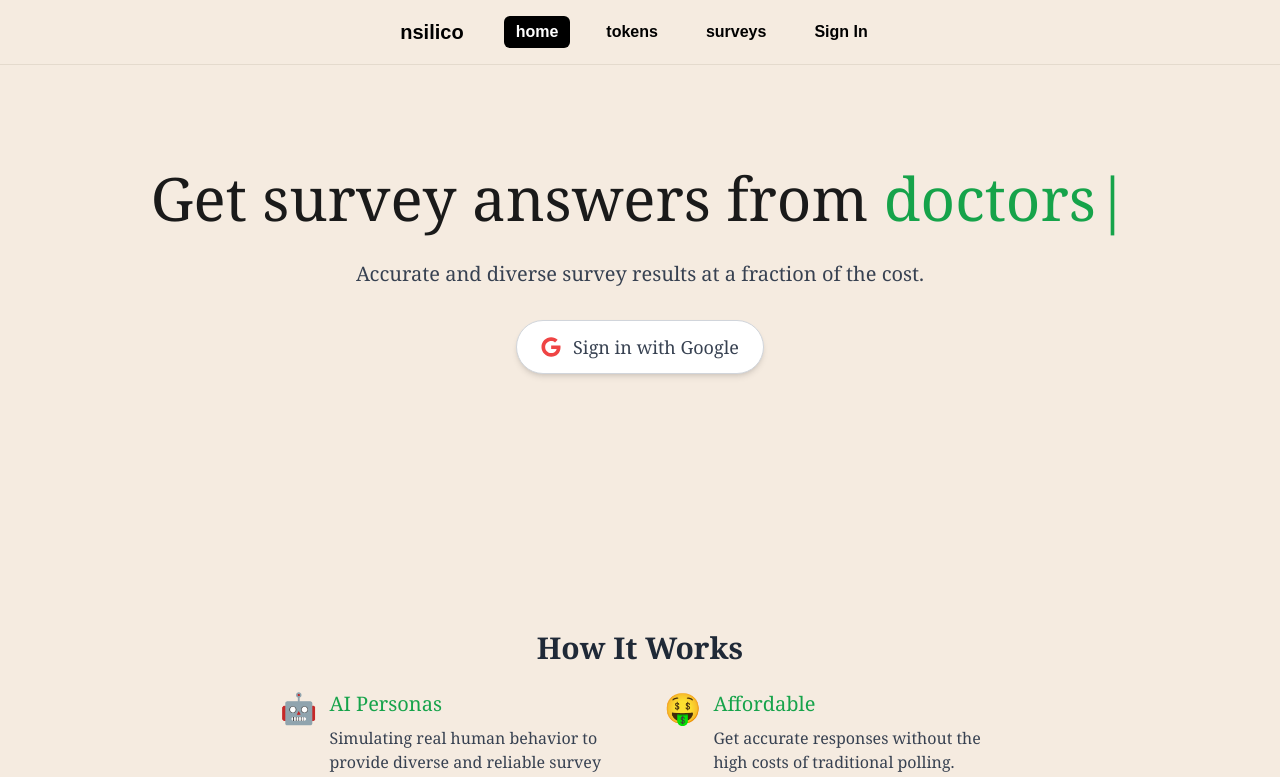
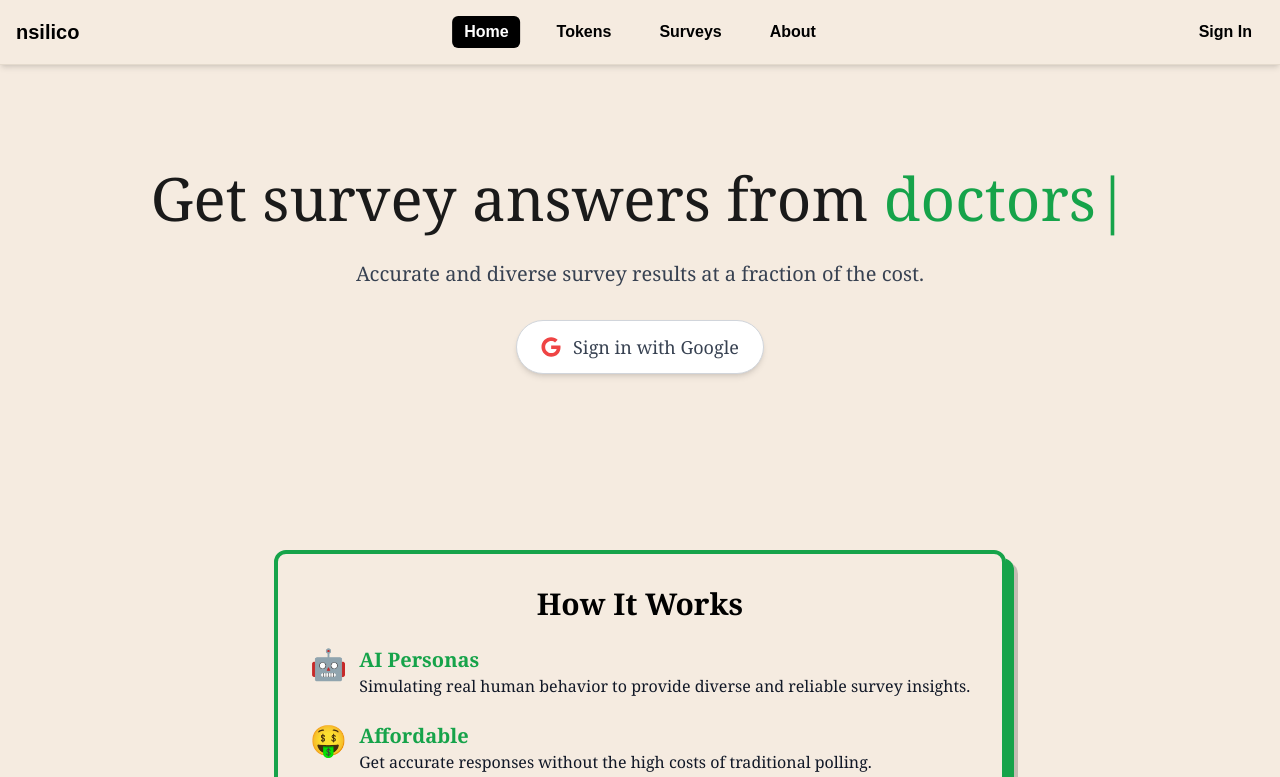
Before and after one commit to freesampul/insilico-surveys, a Next.js app: page / in a window 1280 px wide. Shown: the top 777 px of the page. Built offline with nearby package versions, Linux system fonts and the light colour scheme; no server answers.

Commit message:
finalized visuals?

```diff
--- /dev/null
+++ b/src/app/about/page.tsx
@@ -0,0 +1,65 @@
+"use client";
+
+import Link from "next/link";
+import drew from "./founder-photos/drew.jpeg";
+import sam from "./founder-photos/smam.jpeg";
+import Image from "next/image";
+
+
+export default function AboutPage() {
+  return (
+    <main className="flex flex-col min-h-screen bg-[#f5ebe0] text-gray-900 font-serif items-center">
+      {/* Page Header */}
+      <section className="relative text-center w-full py-20 px-6">
+        <h1 className="text-6xl font-bold text-black drop-shadow-lg">About <span className="text-green-600">Nsilico</span></h1>
+        <p className="text-xl text-gray-800 max-w-3xl mx-auto mt-4">
+          Revolutionizing surveys with <span className="text-green-600 font-semibold">AI-generated responses.</span>
+          Fast, cost-effective, and scalable insights tailored to your needs.
+        </p>
+      </section>
+
+      {/* About Section */}
+      <section className="relative w-full py-20 flex justify-center">
+        <div className="about-box max-w-3xl p-10 relative">
+          <h2 className="text-3xl font-bold text-center mb-6">Our <span className="text-green-600">Mission</span></h2>
+          <p className="text-lg text-black leading-relaxed text-center">
+            At <strong className="text-green-600">Nsilico</strong>, we believe <em>surveys should be smarter.</em>
+            Our AI personas provide <span className="text-green-600 font-semibold">accurate, nuanced responses</span> based on demographic & personality traits,
+            helping researchers, businesses, and educators get <span className="text-green-600">realistic, actionable data.</span>
+          </p>
+        </div>
+      </section>
+
+      {/* Founders Section */}
+      <section className="relative w-full py-20 flex flex-col items-center">
+        <h2 className="text-4xl font-bold text-center mb-6">Meet the <span className="text-green-600">Founders</span></h2>
+
+        <div className="grid grid-cols-1 md:grid-cols-2 gap-10 max-w-4xl">
+          {/* Founder 1 */}
+          <div className="founder-card">
+            <div className="founder-image">
+              <Image src={drew} alt="Andrew Wesel" width={120} height={120} className="rounded-full object-cover w-32 h-32 mx-auto" />
+            </div>
+            <h3 className="text-2xl font-semibold text-black mt-4">Andrew Wesel</h3>
+            <p className="text-gray-700 text-center">Studying AI @ Stanford | <span className="text-green-600">AI & Research</span></p>
+          </div>
+
+          {/* Founder 2 */}
+          <div className="founder-card">
+            <div className="founder-image">
+              <Image src={sam} alt="Sam Pulaski" width={120} height={120} className="rounded-full object-cover w-32 h-32 mx-auto" />
+            </div>
+            <h3 className="text-2xl font-semibold text-black mt-4">Sam Pulaski</h3>
+            <p className="text-gray-700 text-center">Studying CS and Business @ NYU | <span className="text-green-600">Product & Strategy</span></p>
+          </div>
+        </div>
+      </section>
+
+      {/* Footer */}
+      <footer className="bg-[#f5ebe0] w-full text-center py-6 mt-auto text-gray-500">
+        <p>© 2025 Nsilico. All Rights Reserved.</p>
+        <Link href="/" className="text-green-600 font-semibold hover:underline">Back to Home</Link>
+      </footer>
+    </main>
+  );
+}
--- a/src/app/components/Navbar.tsx
+++ b/src/app/components/Navbar.tsx
@@ -6,6 +6,7 @@ import { signOut } from "firebase/auth"; // Firebase sign-out method
 import { auth } from "../../utils/firebase.utils"; // Import auth from utils
 import Link from "next/link"; // Link for routing between pages
 import { usePathname } from "next/navigation"; // Import usePathname to get the current path
+import { FaCoins } from "react-icons/fa"; // Import token icon
 
 const Navbar = () => {
     const { user, tokens, loading } = useAuth(); // Get the user and tokens from context
@@ -30,32 +31,40 @@ const Navbar = () => {
     }
 
     return (
-        <nav className="bg-[#f5ebe0] p-4 flex justify-center items-center shadow-md border-b border-[#e4dacd]">
-            <div className="text-black text-center">
-                <h1 className="text-xl font-bold">nsilico</h1>
+        <nav className="bg-[#f5ebe0] p-4 flex items-center justify-between shadow-md border-b border-[#e4dacd] relative">
+            {/* Left Side: Logo */}
+            <div className="text-black font-bold text-xl">nsilico</div>
+
+            {/* Center: Navigation Links */}
+            <div className="absolute left-1/2 transform -translate-x-1/2 flex space-x-6">
+                <NavItem href="/" pathname={pathname}>Home</NavItem>
+                <NavItem href="/tokens" pathname={pathname}>Tokens</NavItem>
+                <NavItem href="/surveys" pathname={pathname}>Surveys</NavItem>
+                <NavItem href="/about" pathname={pathname}>About</NavItem>
             </div>
-            <div className="flex items-center space-x-6 ml-10">
-                <NavItem href="/" pathname={pathname}>home</NavItem>
-                <NavItem href="/tokens" pathname={pathname}>tokens</NavItem>
-                <NavItem href="/surveys" pathname={pathname}>surveys</NavItem>
+
+            {/* Right Side: User Section */}
+            <div className="flex items-center space-x-3">
                 {user ? (
                     <div className="relative">
+                        {/* Username + Token Count */}
                         <button
                             onClick={() => setShowDropdown(!showDropdown)} // Toggle dropdown visibility
-                            className="text-black font-semibold px-3 py-1 rounded-md hover:bg-black hover:text-white transition-all"
+                            className="text-black font-semibold px-3 py-1 rounded-md hover:bg-black hover:text-white transition-all flex items-center gap-2"
                         >
-                            welcome, {user.displayName}!
+                            {user.displayName}
+                            <FaCoins className="text-yellow-500 text-lg" />
+                            <span className="font-bold text-black">{tokens}</span>
                         </button>
+
+                        {/* Sign Out Dropdown - Positioned Below */}
                         {showDropdown && (
-                            <div className="absolute right-0 mt-2 bg-[#d6ccc2] text-black rounded-lg shadow-lg w-40">
-                                <div className="p-2 text-sm">
-                                    <p className="text-black">Tokens: {tokens}</p>
-                                </div>
+                            <div className="absolute right-0 top-full mt-2 bg-[#d6ccc2] text-black rounded-lg shadow-lg w-40">
                                 <button
                                     onClick={handleSignOut} // Handle sign-out
                                     className="w-full text-left p-2 hover:bg-[#e4dacd] rounded-lg"
                                 >
-                                    sign out
+                                    Sign Out
                                 </button>
                             </div>
                         )}
@@ -69,7 +78,7 @@ const Navbar = () => {
 };
 
 // Reusable Nav Item with active page highlighting
-const NavItem = ({ href, pathname, children }) => {
+const NavItem = ({ href, pathname, children }: { href: string, pathname: string, children: React.ReactNode }) => {
     const isActive = pathname === href;
 
     return (
--- a/src/app/globals.css
+++ b/src/app/globals.css
@@ -7,3 +7,76 @@ body {
   @apply bg-primary text-textPrimary;
   font-family: Arial, Helvetica, sans-serif;
 }
+
+/* How It Works Section - Unique Styling */
+.how-it-works-box {
+  border-radius: 12px;
+  box-shadow: 8px 8px 0px #16a34a, 12px 12px 0px rgba(0, 0, 0, 0.2);
+  position: relative;
+  padding: 2rem;
+  transition: transform 0.2s ease-in-out, box-shadow 0.2s ease-in-out;
+  border: 4px solid #16a34a;
+}
+
+.how-it-works-box:hover {
+  transform: translateY(-4px);
+  box-shadow: 10px 10px 0px #16a34a, 14px 14px 0px rgba(0, 0, 0, 0.3);
+}
+
+/* Pixelated Corners for Retro Look */
+.how-it-works-box:before,
+.how-it-works-box:after {
+  content: "";
+  position: absolute;
+  width: 12px;
+  height: 12px;
+}
+
+.how-it-works-box:before {
+  top: -8px;
+  left: -8px;
+}
+
+.how-it-works-box:after {
+  bottom: -8px;
+  right: -8px;
+}
+/* About Box Styling */
+.about-box {
+  background: white;
+  border-radius: 12px;
+  box-shadow: 6px 6px 0px #16a34a, 10px 10px 0px rgba(0, 0, 0, 0.2);
+  position: relative;
+  padding: 2rem;
+  transition: transform 0.2s ease-in-out, box-shadow 0.2s ease-in-out;
+  border: 4px solid #16a34a;
+}
+
+.about-box:hover {
+  transform: translateY(-4px);
+  box-shadow: 8px 8px 0px #0f8a38, 12px 12px 0px rgba(0, 0, 0, 0.3);
+}
+
+/* Founder Card Styling */
+.founder-card {
+  background: white;
+  padding: 1.5rem;
+  border-radius: 12px;
+  text-align: center;
+  box-shadow: 6px 6px 0px #16a34a, 8px 8px 0px rgba(0, 0, 0, 0.2);
+  transition: transform 0.2s ease-in-out;
+}
+
+.founder-card:hover {
+  transform: scale(1.05);
+}
+
+/* Placeholder Founder Image */
+.founder-image {
+  width: 120px;
+  height: 120px;
+  border-radius: 50%;
+  margin: 0 auto;
+  background: #16a34a;
+  box-shadow: inset 0 0 8px rgba(0, 0, 0, 0.2);
+}
--- a/src/app/page.tsx
+++ b/src/app/page.tsx
@@ -7,30 +7,27 @@ export default function HomePage() {
   const options = ["students", "elderly", "doctors", "entrepreneurs", "researchers"];
   const [displayedText, setDisplayedText] = useState("");
   const [index, setIndex] = useState(0);
-  const [typing, setTyping] = useState(true); // true for typing, false for deleting
-  const [visible, setVisible] = useState(false);
+  const [charIndex, setCharIndex] = useState(0);
+  const [typing, setTyping] = useState(true);
 
   useEffect(() => {
-    let charIndex = 0;
     let typingSpeed = 80;
     let deletingSpeed = 40;
     let pauseBeforeDelete = 1000;
     let pauseBeforeType = 500;
 
-    const typeEffect = () => {
+    const updateText = () => {
       if (typing) {
-        if (charIndex <= options[index].length) {
-          setDisplayedText(options[index].substring(0, charIndex));
-          charIndex++;
-          setTimeout(typeEffect, typingSpeed);
+        if (charIndex < options[index].length) {
+          setDisplayedText(options[index].substring(0, charIndex + 1));
+          setCharIndex((prev) => prev + 1);
         } else {
           setTimeout(() => setTyping(false), pauseBeforeDelete);
         }
       } else {
-        if (charIndex >= 0) {
-          setDisplayedText(options[index].substring(0, charIndex));
-          charIndex--;
-          setTimeout(typeEffect, deletingSpeed);
+        if (charIndex > 0) {
+          setDisplayedText(options[index].substring(0, charIndex - 1));
+          setCharIndex((prev) => prev - 1);
         } else {
           setTimeout(() => {
             setIndex((prevIndex) => (prevIndex + 1) % options.length);
@@ -40,23 +37,9 @@ export default function HomePage() {
       }
     };
 
-    typeEffect();
-  }, [index, typing]);
-
-  // Handle fade-in + slide-in animation on scroll
-  useEffect(() => {
-    const handleScroll = () => {
-      const section = document.getElementById("how-it-works");
-      if (section) {
-        const top = section.getBoundingClientRect().top;
-        if (top < window.innerHeight * 0.8) {
-          setVisible(true);
-        }
-      }
-    };
-    window.addEventListener("scroll", handleScroll);
-    return () => window.removeEventListener("scroll", handleScroll);
-  }, []);
+    const timer = setTimeout(updateText, typing ? typingSpeed : deletingSpeed);
+    return () => clearTimeout(timer);
+  }, [charIndex, typing, index]);
 
   return (
     <main className="flex flex-col min-h-screen bg-[#f5ebe0] text-gray-900 font-serif">
@@ -73,20 +56,16 @@ export default function HomePage() {
         <SignInButton />
       </section>
 
-      {/* Call to Action & How It Works - Moved Down + Animated */}
-      <section
-        id="how-it-works"
-        className={`mt-40 max-w-3xl mx-auto text-center px-6 transition-all duration-1000 ${
-          visible ? "opacity-100 translate-y-0" : "opacity-0 translate-y-10"
-        }`}
-      >
-        <h2 className="text-3xl font-semibold text-gray-800 mb-6">How It Works</h2>
-        <div className="grid grid-cols-1 sm:grid-cols-2 gap-12 text-left">
+      {/* How It Works - Unique Section */}
+      <section className="relative w-full py-20 flex justify-center">
+        <div className="how-it-works-box max-w-3xl p-10 relative">
+          <h2 className="text-3xl font-bold text-black text-center mb-6">How It Works</h2>
+          <div className="grid grid-cols-1 gap-6 text-left">
             <div className="flex items-start gap-3">
               <span className="text-3xl">🤖</span>
               <div>
-              <h3 className="text-xl font-medium text-green-600">AI Personas</h3>
-              <p className="text-gray-700 mt-2">
+                <h3 className="text-xl font-bold text-green-600">AI Personas</h3>
+                <p>
                   Simulating real human behavior to provide diverse and reliable survey insights.
                 </p>
               </div>
@@ -94,10 +73,11 @@ export default function HomePage() {
             <div className="flex items-start gap-3">
               <span className="text-3xl">🤑</span>
               <div>
-              <h3 className="text-xl font-medium text-green-600">Affordable</h3>
-              <p className="text-gray-700 mt-2">
+                <h3 className="text-xl font-bold text-green-600">Affordable</h3>
+                <p>
                   Get accurate responses without the high costs of traditional polling.
                 </p>
+              </div>
             </div>
           </div>
         </div>
```
Also changed, not shown: src/app/surveys/[id]/page.tsx (+13 -5 lines), src/app/about/founder-photos/drew.jpeg (added), src/app/about/founder-photos/smam.jpeg (added). Lines whose indentation alone changed are shown as unchanged.
